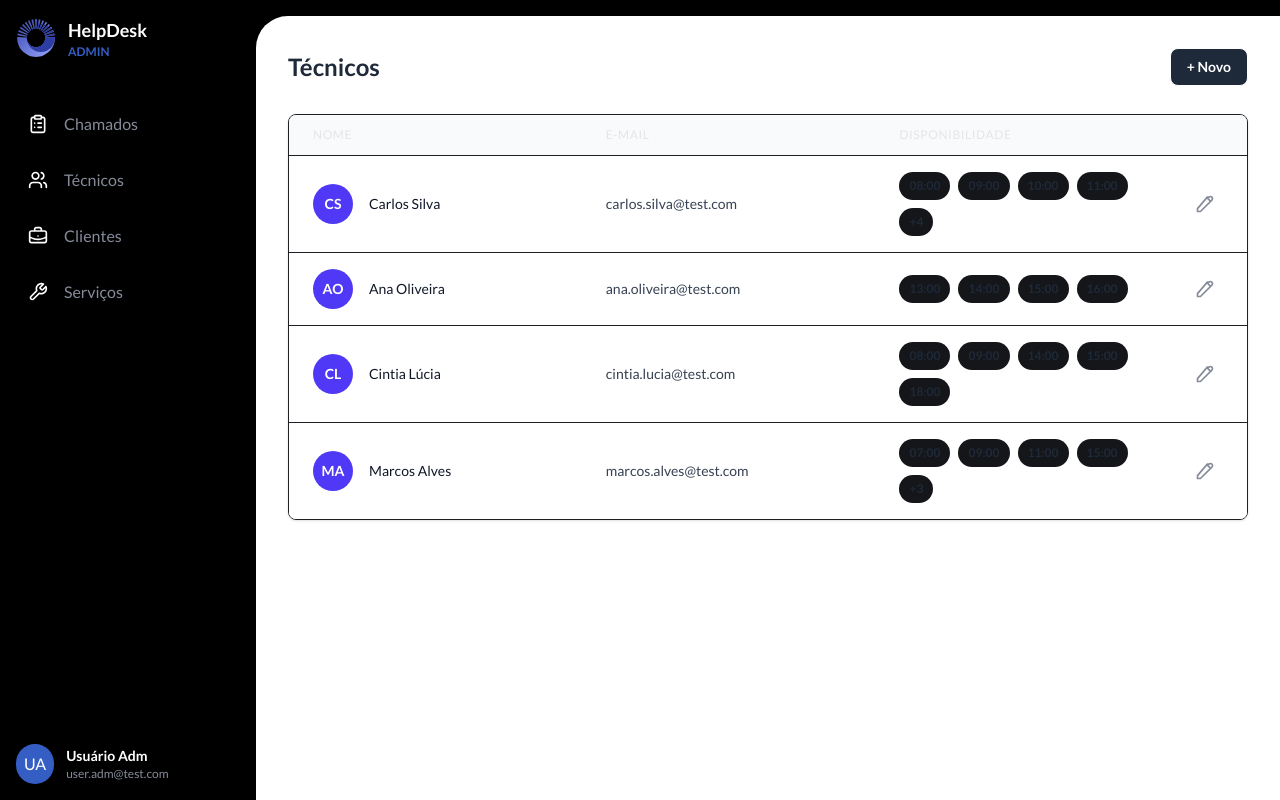
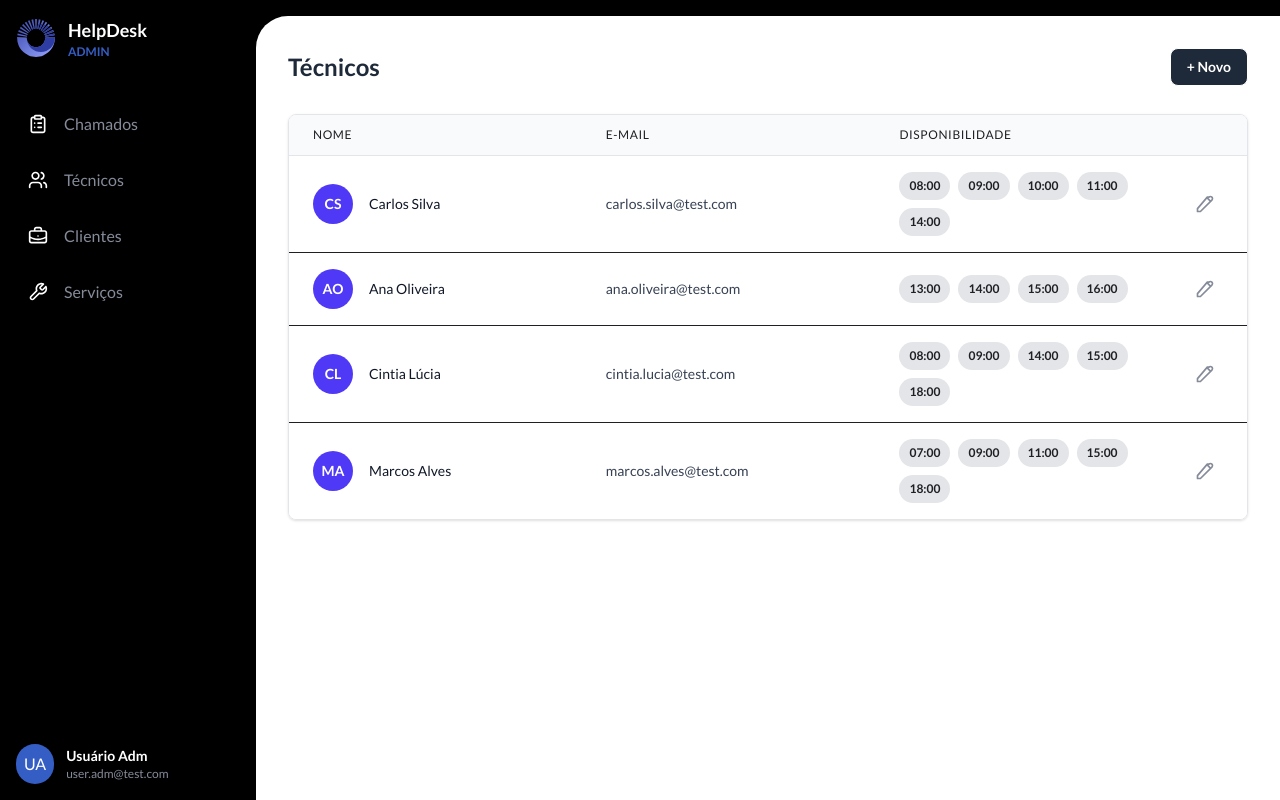
Before and after one commit to rafabt-hub/helpdesk-frontend, a React (Vite) app: page /technicians in a window 1280 px wide. Built offline with nearby package versions, Linux system fonts and the light colour scheme.

Commit message:
Fix: ajusting colors

```diff
--- a/src/pages/Technicians.tsx
+++ b/src/pages/Technicians.tsx
@@ -1,4 +1,3 @@
-import React from 'react';
 
 const EditIcon = () => (
   <svg
@@ -22,7 +21,7 @@ const techniciansData = [
     name: 'Carlos Silva',
     initials: 'CS',
     email: 'carlos.silva@test.com',
-    availability: ['08:00', '09:00', '10:00', '11:00', '+4'],
+    availability: ['08:00', '09:00', '10:00', '11:00', '14:00'],
   },
   {
     name: 'Ana Oliveira',
@@ -40,7 +39,7 @@ const techniciansData = [
     name: 'Marcos Alves',
     initials: 'MA',
     email: 'marcos.alves@test.com',
-    availability: ['07:00', '09:00', '11:00', '15:00', '+3'],
+    availability: ['07:00', '09:00', '11:00', '15:00', '18:00'],
   },
 ];
 
@@ -52,17 +51,17 @@ export function Technicians() {
         <button className="px-4 py-2 border rounded-lg text-sm font-semibold text-white bg-gray-800 hover:bg-gray-900 focus:outline-none focus:ring-2 focus:ring-gray-800 focus:ring-opacity-50">+ Novo</button>
       </div>
 
-      <div className="mt-7 overflow-hidden border border-gray-200 rounded-lg shadow-sm">
-        <table className="min-w-full divide-y divide-gray-200">
+      <div className="mt-7 overflow-hidden border border-gray-500  rounded-lg shadow-sm">
+        <table className="min-w-full divide-y divide-gray-500">
           <thead className="bg-gray-50">
             <tr>
-              <th scope="col" className="px-6 py-3 text-left text-xs font-medium text-gray-500 uppercase tracking-wider w-1/3">
+              <th scope="col" className="px-6 py-3 text-left text-xs font-medium text-gray-200 uppercase tracking-wider w-1/3">
                 Nome
               </th>
-              <th scope="col" className="px-6 py-3 text-left text-xs font-medium text-gray-500 uppercase tracking-wider w-1/3">
+              <th scope="col" className="px-6 py-3 text-left text-xs font-medium text-gray-200 uppercase tracking-wider w-1/3">
                 E-mail
               </th>
-              <th scope="col" className="px-6 py-3 text-left text-xs font-medium text-gray-500 uppercase tracking-wider w-1/3">
+              <th scope="col" className="px-6 py-3 text-left text-xs font-medium text-gray-200 uppercase tracking-wider w-1/3">
                 Disponibilidade
               </th>
               <th scope="col" className="relative px-6 py-3">
@@ -93,8 +92,7 @@ export function Technicians() {
                     {tech.availability.map((time) => (
                       <span
                         key={time}
-                        className="px-2.5 py-1 inline-flex text-xs leading-5 font-semibold rounded-full bg-gray-100 text-gray-800"
-                      >
+                        className="px-2.5 py-1 inline-flex text-xs leading-5 font-semibold rounded-full bg-gray-500 text-gray-200">
                         {time}
                       </span>
                     ))}
```
